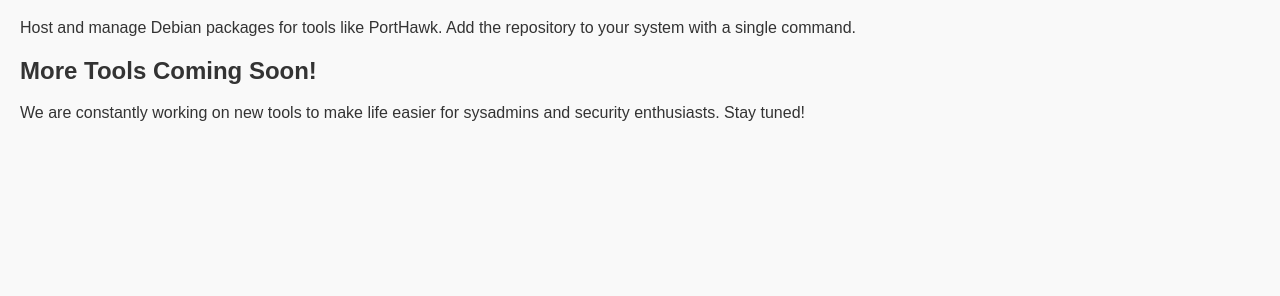
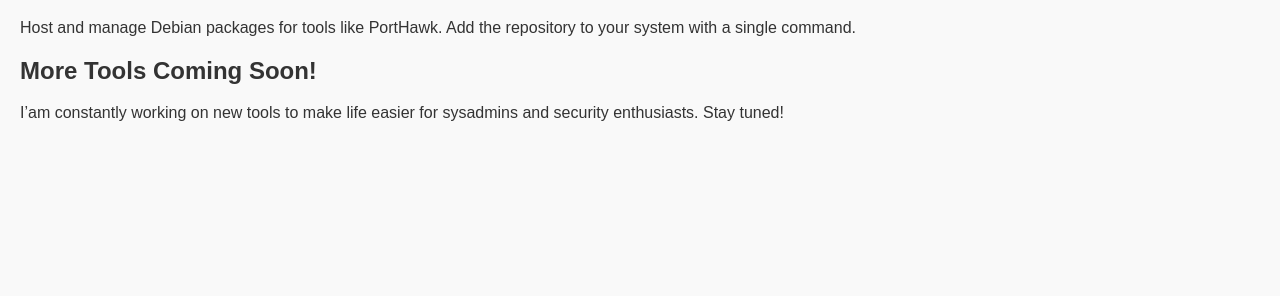
Before and after one commit to Krikas-Sec/Krikas-Sec.github.io, a Jekyll site: the page built from projects.md, in a window 1280 px wide. Shown: the part 451-747 px from the top of the page. Built offline with Jekyll 4.4.1, drawn with Linux system fonts in a browser that asks for light colours; our own code applies the rules of GitHub Pages for plain Markdown files.

Commit message:
Updated projects page

```diff
--- a/projects.md
+++ b/projects.md
@@ -11,4 +11,4 @@ A lightweight port scanner built in Go. PortHawk is fast, efficient, and perfect
 Host and manage Debian packages for tools like PortHawk. Add the repository to your system with a single command.
 
 ## More Tools Coming Soon!
-We are constantly working on new tools to make life easier for sysadmins and security enthusiasts. Stay tuned!
+I'am constantly working on new tools to make life easier for sysadmins and security enthusiasts. Stay tuned!
```
